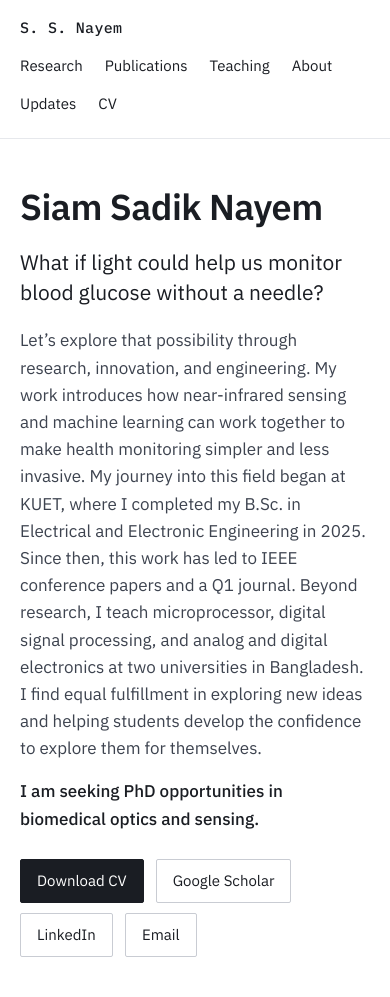
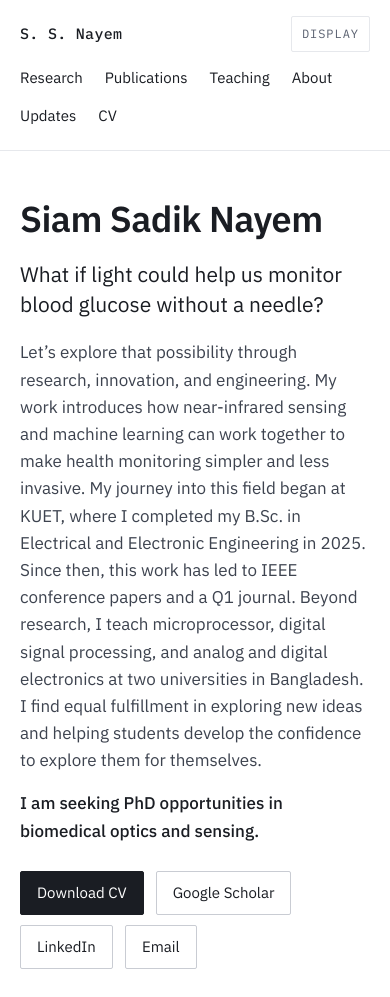
Before and after one commit to siamsadiknayem/siamsadiknayem.github.io, a Jekyll site: the page built from content/_pages/home.md, in a window 390 px wide. Shown: the top 997 px of the page. Built offline with Jekyll 4.4.1, drawn with Linux system fonts in a browser that asks for light colours; grey boxes are pictures that could not be loaded.

Commit message:
Add viewer display settings: three colour themes and light/dark/auto
Co-Authored-By: Claude Opus 5.5 <noreply@anthropic.com>
Claude-Session: https://claude.ai/code/session_01BccD5eiv3h1QnHJwSoiwdW

```diff
--- a/_includes/head.html
+++ b/_includes/head.html
@@ -1,4 +1,15 @@
 <meta charset="utf-8">
+<script>
+  /* Apply the viewer's saved theme before the page paints (no flash). */
+  (function (r) {
+    r.className += ' js';
+    try {
+      var t = localStorage.getItem('site-theme'), s = localStorage.getItem('site-scheme');
+      if (t) r.setAttribute('data-theme', t);
+      if (s) r.setAttribute('data-scheme', s);
+    } catch (e) {}
+  })(document.documentElement);
+</script>
 <meta name="viewport" content="width=device-width, initial-scale=1">
 {% seo %}
 <link rel="preconnect" href="https://fonts.googleapis.com">
@@ -6,5 +17,6 @@
 <link rel="stylesheet" href="https://fonts.googleapis.com/css2?family=IBM+Plex+Mono:wght@400;500&family=IBM+Plex+Sans:ital,wght@0,400;0,500;0,600;1,400&display=swap">
 <link rel="stylesheet" href="{{ '/assets/css/main.css' | relative_url }}">
 <link rel="icon" href="{{ '/favicon.svg' | relative_url }}" type="image/svg+xml">
-<meta name="theme-color" content="#ffffff">
+<meta name="color-scheme" content="light dark">
+<script src="{{ '/assets/js/theme.js' | relative_url }}" defer></script>
 {% feed_meta %}
--- a/_includes/header.html
+++ b/_includes/header.html
@@ -9,5 +9,23 @@
         {%- endfor %}
       </ul>
     </nav>
+    {%- assign ds = site.data.themes %}
+    <div class="display">
+      <button type="button" class="display__toggle" id="display-toggle" aria-expanded="false" aria-controls="display-panel">{{ ds.button }}</button>
+      <div class="display__panel" id="display-panel" hidden>
+        <fieldset>
+          <legend class="label">{{ ds.theme_label }}</legend>
+          {%- for t in ds.themes %}
+          <label class="display__opt"><input type="radio" name="theme" value="{{ t.key }}"><span class="swatch swatch--{{ t.key }}" aria-hidden="true"></span>{{ t.name }}</label>
+          {%- endfor %}
+        </fieldset>
+        <fieldset>
+          <legend class="label">{{ ds.scheme_label }}</legend>
+          {%- for t in ds.schemes %}
+          <label class="display__opt"><input type="radio" name="scheme" value="{{ t.key }}">{{ t.name }}</label>
+          {%- endfor %}
+        </fieldset>
+      </div>
+    </div>
   </div>
 </header>
--- a/assets/css/main.css
+++ b/assets/css/main.css
@@ -11,7 +11,11 @@
   --muted: #5a6170;        /* labels, dates (4.5:1 on white) */
   --line: #e6e8ec;         /* hairlines                      */
   --underline: #c9ccd3;    /* link underline at rest         */
-  --accent: #9e1b32;       /* crimson: section numbers, key tags */
+  --accent: var(--accent-light); /* section numbers, key tags (set by theme) */
+  --accent-light: #9e1b32;  /* Crimson theme (default) */
+  --accent-dark: #f08a9b;
+  --surface: #f6f7f9;       /* code, BibTeX, notices    */
+  --on-ink: #ffffff;        /* text on ink-filled buttons */
   --draft: #8a6d1f;        /* unconfirmed placeholders       */
 
   --sans: "IBM Plex Sans", system-ui, -apple-system, "Segoe UI", Roboto, sans-serif;
@@ -21,6 +25,25 @@
   --gutter: 20px;
 }
 @media (min-width: 720px) { :root { --gutter: 40px; } }
+
+/* ---------- Colour themes (viewer's choice; see content/_data/themes.yml) ---------- */
+:root[data-theme="navy"]   { --accent-light: #1f4e8c; --accent-dark: #8db8f0; }
+:root[data-theme="forest"] { --accent-light: #2b6a47; --accent-dark: #7fcca0; }
+
+/* Dark appearance: chosen, or "Auto" on a device set to dark */
+:root[data-scheme="dark"] {
+  --bg: #14161b; --ink: #e8eaee; --ink-2: #c4c9d2; --muted: #9aa2af;
+  --line: #2b2f38; --underline: #4b515d; --surface: #1d2027; --on-ink: #14161b;
+  --accent: var(--accent-dark); --draft: #d9b65c; color-scheme: dark;
+}
+@media (prefers-color-scheme: dark) {
+  :root:not([data-scheme="light"]):not([data-scheme="dark"]) {
+    --bg: #14161b; --ink: #e8eaee; --ink-2: #c4c9d2; --muted: #9aa2af;
+    --line: #2b2f38; --underline: #4b515d; --surface: #1d2027; --on-ink: #14161b;
+    --accent: var(--accent-dark); --draft: #d9b65c; color-scheme: dark;
+  }
+}
+:root[data-scheme="light"] { color-scheme: light; }
 
 *, *::before, *::after { box-sizing: border-box; }
 html { -webkit-text-size-adjust: 100%; }
@@ -43,9 +66,9 @@ a:hover { color: var(--accent); text-decoration-color: var(--accent); }
 a:focus-visible, button:focus-visible, summary:focus-visible {
   outline: 2px solid var(--accent); outline-offset: 3px; border-radius: 1px; }
 
-.skip-link { position: absolute; left: -999px; top: 8px; background: var(--ink); color: #fff;
+.skip-link { position: absolute; left: -999px; top: 8px; background: var(--ink); color: var(--on-ink);
   padding: 8px 12px; z-index: 10; }
-.skip-link:focus { left: 8px; color: #fff; }
+.skip-link:focus { left: 8px; color: var(--on-ink); }
 
 .wrap { max-width: var(--wrap); margin: 0 auto; padding-left: var(--gutter); padding-right: var(--gutter); }
 
@@ -69,6 +92,30 @@ a:focus-visible, button:focus-visible, summary:focus-visible {
 .nav a { text-decoration: none; display: inline-block; padding: 6px 0; }
 .nav a[aria-current="page"] { color: var(--accent); }
 
+/* Display settings (theme picker) — shown only when JavaScript runs */
+.display { position: relative; display: none; }
+.js .display { display: block; }
+.display__toggle { font: inherit; font-family: var(--mono); font-size: 12px; letter-spacing: .08em;
+  text-transform: uppercase; color: var(--muted); background: none; border: 1px solid var(--line);
+  border-radius: 2px; padding: 6px 10px; min-height: 36px; cursor: pointer; }
+.display__toggle:hover, .display__toggle[aria-expanded="true"] { color: var(--accent); border-color: var(--accent); }
+.display__panel { position: absolute; right: 0; top: calc(100% + 8px); z-index: 20; width: 240px;
+  background: var(--bg); border: 1px solid var(--ink); padding: 14px 16px; }
+.display__panel[hidden] { display: none; }
+.display__panel fieldset { border: 0; margin: 0; padding: 0; }
+.display__panel fieldset + fieldset { margin-top: 14px; padding-top: 12px; border-top: 1px solid var(--line); }
+.display__panel legend { padding: 0; margin-bottom: 6px; }
+.display__opt { display: flex; align-items: center; gap: 10px; padding: 7px 0; font-size: 15px; cursor: pointer; }
+.display__opt input { accent-color: var(--accent); margin: 0; width: 16px; height: 16px; }
+.swatch { width: 12px; height: 12px; border-radius: 50%; flex: 0 0 auto; }
+.swatch--crimson { background: #9e1b32; }
+.swatch--navy { background: #1f4e8c; }
+.swatch--forest { background: #2b6a47; }
+@media (max-width: 719px) {
+  .site-header .wrap > nav { order: 3; flex-basis: 100%; }
+  .display { order: 2; margin-left: auto; }
+}
+
 /* ---------- Main ---------- */
 main { padding-top: 48px; padding-bottom: 48px; }
 @media (min-width: 720px) { main { padding-top: 72px; } }
@@ -88,8 +135,8 @@ main { padding-top: 48px; padding-bottom: 48px; }
 .buttons { margin-top: 26px; display: flex; flex-wrap: wrap; gap: 10px 12px; font-size: 15px; }
 .btn { display: inline-block; padding: 10px 16px; border: 1px solid var(--underline); border-radius: 2px;
   text-decoration: none; line-height: 1.4; min-height: 44px; }
-.btn--primary { background: var(--ink); border-color: var(--ink); color: #fff; }
-.btn--primary:hover { background: var(--accent); border-color: var(--accent); color: #fff; }
+.btn--primary { background: var(--ink); border-color: var(--ink); color: var(--on-ink); }
+.btn--primary:hover { background: var(--accent); border-color: var(--accent); color: var(--on-ink); }
 .btn--disabled { color: var(--muted); border-style: dashed; cursor: default; }
 .btn--disabled:hover { color: var(--muted); }
 
@@ -154,7 +201,7 @@ main { padding-top: 48px; padding-bottom: 48px; }
   text-decoration-color: var(--underline); text-underline-offset: 3px; list-style: none; }
 .pub summary::-webkit-details-marker { display: none; }
 .pub summary:hover { color: var(--accent); }
-.bibtex { display: block; margin-top: 10px; padding: 12px 14px; background: #f6f7f9; border: 1px solid var(--line);
+.bibtex { display: block; margin-top: 10px; padding: 12px 14px; background: var(--surface); border: 1px solid var(--line);
   font-family: var(--mono); font-size: 12.5px; line-height: 1.5; white-space: pre; overflow-x: auto; }
 .pub--review { padding-top: 18px; border-top: 1px solid var(--line); }
 .pub--review .pub__title { color: var(--ink-2); }
@@ -206,7 +253,7 @@ main { padding-top: 48px; padding-bottom: 48px; }
 .updated { display: block; margin-top: 3px; font-family: var(--mono); font-size: 11.5px; color: var(--muted); }
 .credit { margin-top: 14px; font-size: 13.5px; color: var(--muted); max-width: 760px; }
 .credit p + p { margin-top: 6px; }
-.notice { padding: 14px 16px; border: 1px solid var(--line); background: #fafafb; font-size: 15px; color: var(--ink-2); }
+.notice { padding: 14px 16px; border: 1px solid var(--line); background: var(--surface); font-size: 15px; color: var(--ink-2); }
 
 /* ---------- Prose pages (About, articles) ---------- */
 .prose { max-width: 720px; }
@@ -217,7 +264,7 @@ main { padding-top: 48px; padding-bottom: 48px; }
 .prose li + li { margin-top: .35em; }
 .prose blockquote { margin-left: 0; padding-left: 16px; border-left: 2px solid var(--line); color: var(--ink-2); }
 .prose img { margin: 1.5em 0; }
-.prose code { font-family: var(--mono); font-size: .9em; background: #f6f7f9; padding: 1px 4px; }
+.prose code { font-family: var(--mono); font-size: .9em; background: var(--surface); padding: 1px 4px; }
 
 .post-meta { margin-top: 10px; font-size: 14px; color: var(--muted); }
 .post-list { list-style: none; margin: 0; padding: 0; }
@@ -234,7 +281,7 @@ main { padding-top: 48px; padding-bottom: 48px; }
 .album-grid { list-style: none; margin: 0; padding: 0; display: grid;
   grid-template-columns: repeat(auto-fill, minmax(230px, 1fr)); gap: 32px 24px; }
 .album-card__link { display: block; text-decoration: none; }
-.album-card__img { width: 100%; aspect-ratio: 4 / 3; object-fit: cover; background: #f2f3f5; }
+.album-card__img { width: 100%; aspect-ratio: 4 / 3; object-fit: cover; background: var(--surface); }
 .album-card__title { display: block; margin-top: 12px; font-size: 17px; font-weight: 600; line-height: 1.35;
   text-decoration: underline; text-decoration-color: transparent; text-underline-offset: 3px; }
 .album-card__link:hover .album-card__title { text-decoration-color: var(--accent); }
@@ -243,7 +290,7 @@ main { padding-top: 48px; padding-bottom: 48px; }
 .photo-grid { list-style: none; margin: 36px 0 0; padding: 0; display: grid;
   grid-template-columns: repeat(auto-fill, minmax(260px, 1fr)); gap: 28px 20px; }
 .photo-grid figure { margin: 0; }
-.photo-grid img { width: 100%; aspect-ratio: 4 / 3; object-fit: cover; background: #f2f3f5; }
+.photo-grid img { width: 100%; aspect-ratio: 4 / 3; object-fit: cover; background: var(--surface); }
 .photo-grid figcaption { margin-top: 8px; font-size: 14.5px; color: var(--ink-2); line-height: 1.5; }
 
 /* ---------- Footer ---------- */
--- /dev/null
+++ b/assets/js/theme.js
@@ -0,0 +1,38 @@
+/* Display settings: colour theme + light/dark. No dependencies.
+   The choice is saved in the viewer's browser (localStorage). */
+(function () {
+  var root = document.documentElement;
+  var btn = document.getElementById('display-toggle');
+  var panel = document.getElementById('display-panel');
+  if (!btn || !panel) return;
+
+  function save(k, v) { try { localStorage.setItem(k, v); } catch (e) {} }
+  function apply(name, value) {
+    if (name === 'theme') root.setAttribute('data-theme', value);
+    else root.setAttribute('data-scheme', value);
+    save('site-' + name, value);
+  }
+  // Tick the saved choices
+  ['theme', 'scheme'].forEach(function (name) {
+    var cur = root.getAttribute('data-' + name) || (name === 'theme' ? 'crimson' : 'auto');
+    var input = panel.querySelector('input[name="' + name + '"][value="' + cur + '"]');
+    if (input) input.checked = true;
+  });
+  panel.addEventListener('change', function (e) {
+    if (e.target.name) apply(e.target.name, e.target.value);
+  });
+
+  function close() { panel.hidden = true; btn.setAttribute('aria-expanded', 'false'); }
+  btn.addEventListener('click', function () {
+    var open = panel.hidden;
+    panel.hidden = !open;
+    btn.setAttribute('aria-expanded', String(open));
+    if (open) { var c = panel.querySelector('input:checked'); if (c) c.focus(); }
+  });
+  document.addEventListener('keydown', function (e) {
+    if (e.key === 'Escape' && !panel.hidden) { close(); btn.focus(); }
+  });
+  document.addEventListener('click', function (e) {
+    if (!panel.hidden && !panel.contains(e.target) && e.target !== btn) close();
+  });
+})();
```
Also changed, not shown: CLAUDE.md (+1 -0 lines), CONTENT_GUIDE.md (+10 -0 lines), content/_data/themes.yml (added, +13 -0 lines).
